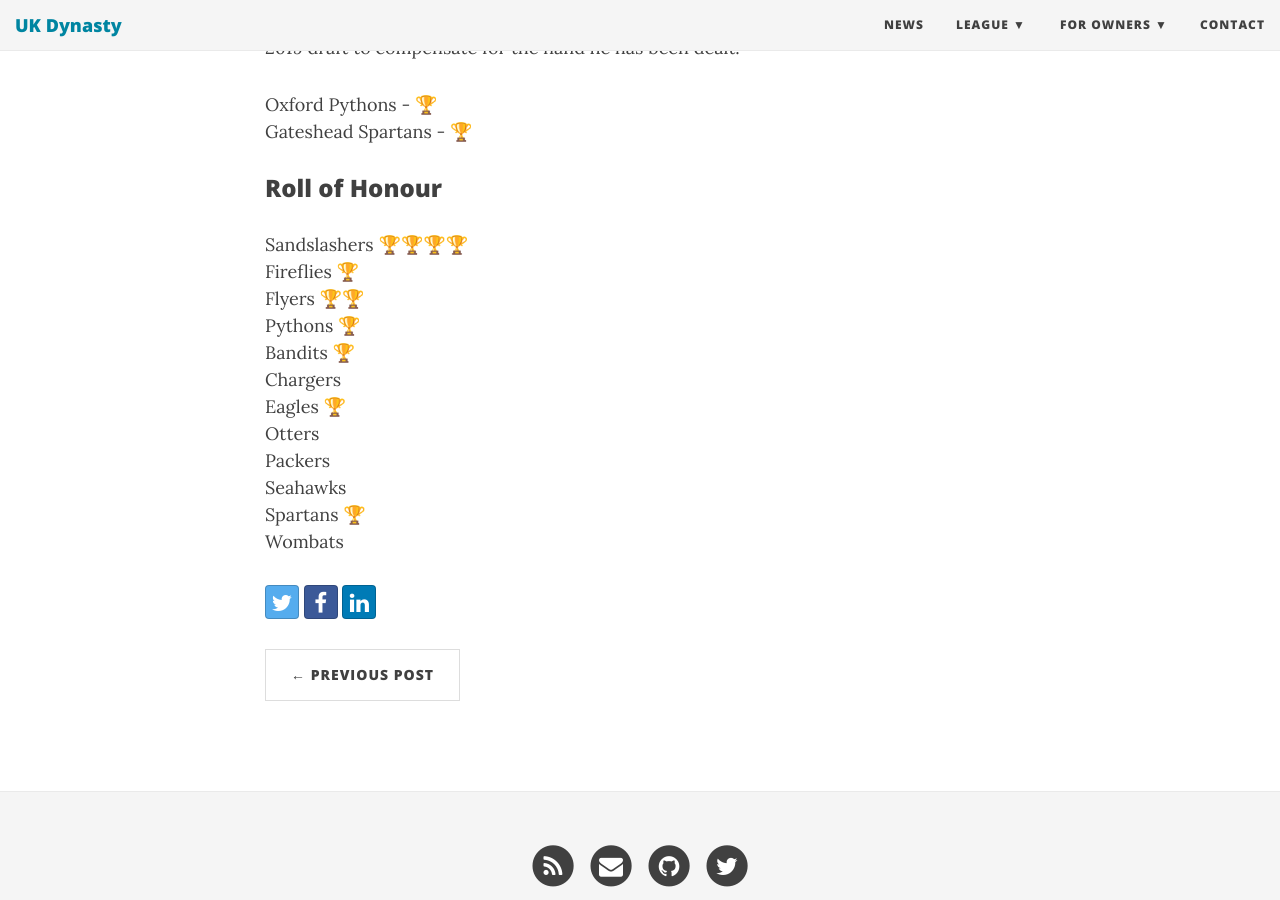
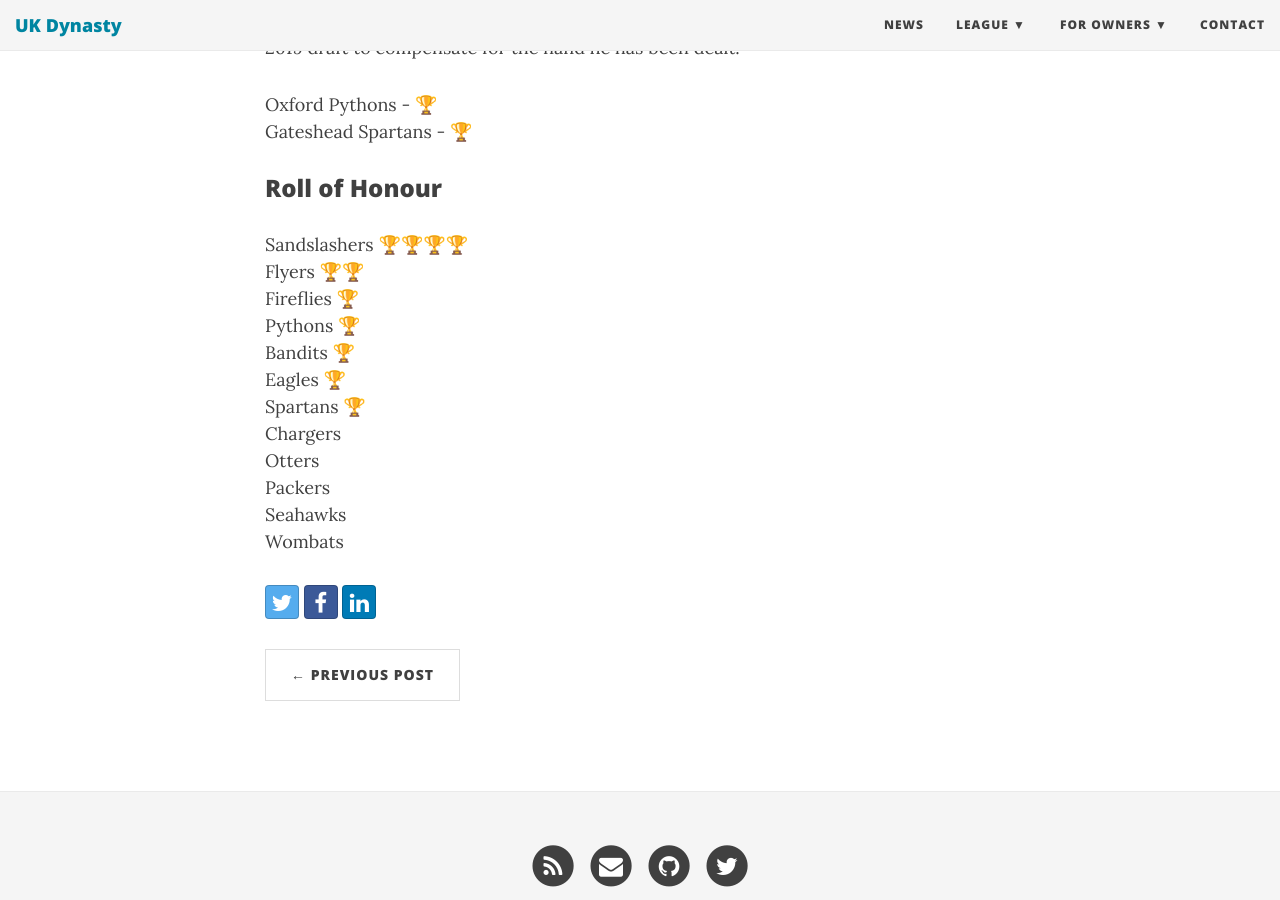
Before and after one commit to UKDynasty/ukdynasty.github.io, a Jekyll site: the page built from _posts/2018-09-20-weekly-awards-week-2.md, in a window 1280 px wide and 900 px high, scrolled down 2475 px. Built offline with Jekyll 4.4.1, drawn with Linux system fonts in a browser that asks for light colours; nearby versions of some CDN libraries.

Commit message:
Order roll of honour

```diff
--- a/_posts/2018-09-20-weekly-awards-week-2.md
+++ b/_posts/2018-09-20-weekly-awards-week-2.md
@@ -61,14 +61,14 @@ Gateshead Spartans - 🏆
 ### Roll of Honour
 
 Sandslashers 🏆🏆🏆🏆
+Flyers 🏆🏆
 Fireflies 🏆
-Flyers 🏆🏆
 Pythons 🏆
 Bandits 🏆
+Eagles 🏆
+Spartans 🏆
 Chargers
-Eagles 🏆
 Otters
 Packers
 Seahawks
-Spartans 🏆
 Wombats
```
